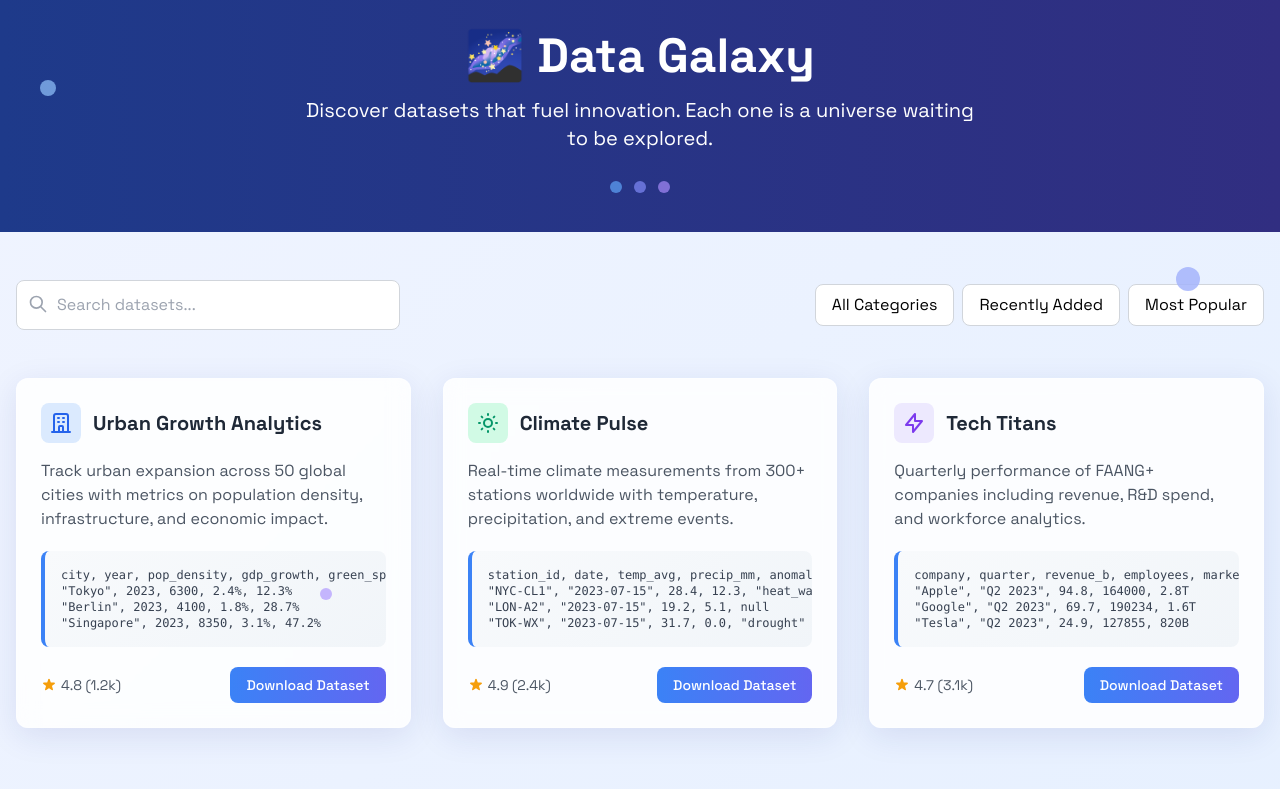
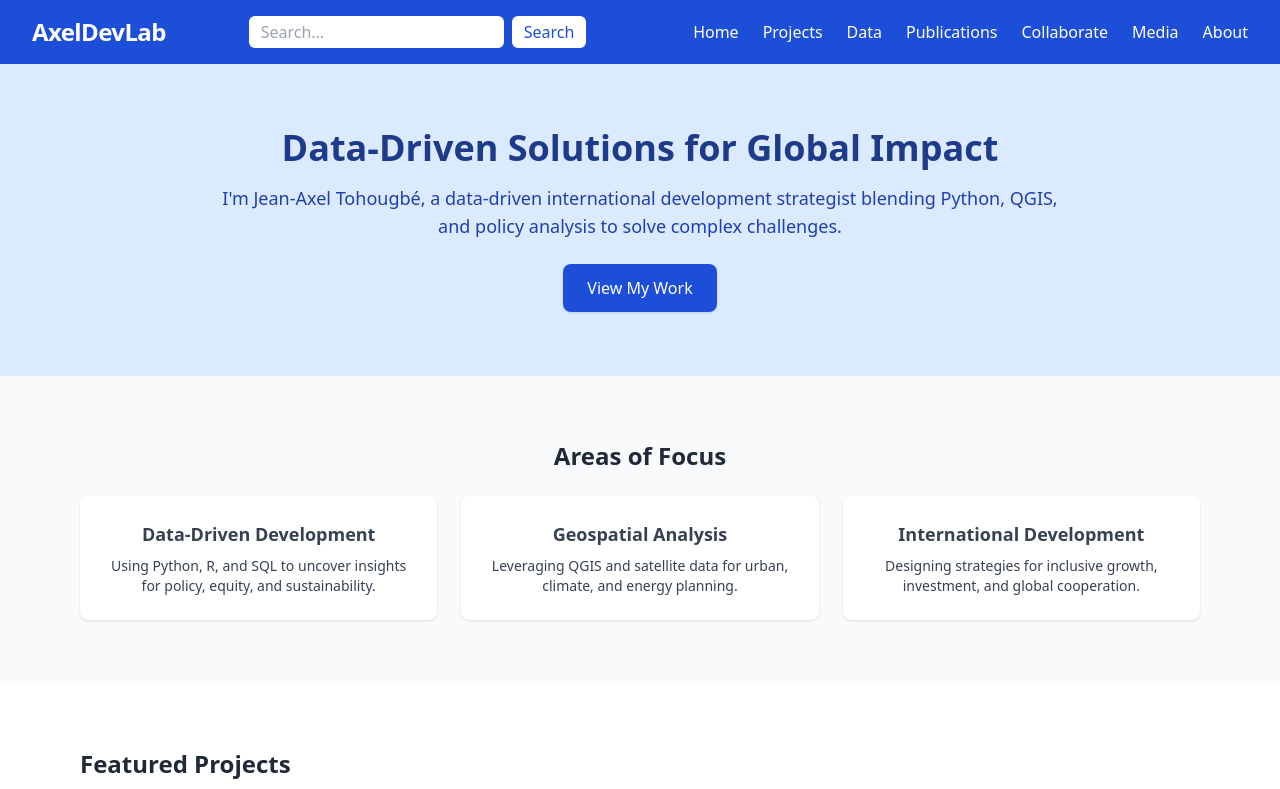
Before and after one commit to jeanaxeldesire79/axeldev-portfolio, a plain HTML site: page index.html in a window 1280 px wide. Shown: the top 789 px of the page. Drawn offline with nearby package versions, Linux system fonts and the light colour scheme.

Commit message:
Initial commit: Sync local project with GitHub

```diff
--- a/index.html
+++ b/index.html
@@ -1,202 +1,159 @@
 <!DOCTYPE html>
 <html lang="en">
 <head>
-  <meta charset="UTF-8">
-  <meta name="viewport" content="width=device-width, initial-scale=1.0">
-  <title>Data Galaxy | AxelDevLab</title>
-  <link href="https://cdn.jsdelivr.net/npm/tailwindcss@2.2.19/dist/tailwind.min.css" rel="stylesheet">
-  <link rel="stylesheet" href="https://cdnjs.cloudflare.com/ajax/libs/animate.css/4.1.1/animate.min.css">
-  <style>
-    @import url('https://fonts.googleapis.com/css2?family=Space+Grotesk:wght@400;500;700&display=swap');
+  <meta charset="UTF-8" />
+  <meta name="viewport" content="width=device-width, initial-scale=1.0" />
+  <title>Axel Dev Portfolio</title>
+  <script src="https://cdn.tailwindcss.com"></script>
+  <link rel="icon" href="static/images/favicon.ico" />
+</head>
+<body class="bg-gray-50 text-gray-900 font-sans">
 
-    body {
-      font-family: 'Space Grotesk', sans-serif;
-      background: linear-gradient(135deg, #f0f4ff, #e6f0ff);
-    }
+ <!-- Header Section -->
+<header class="bg-blue-700 text-white shadow">
+    <div class="max-w-7xl mx-auto px-4 sm:px-6 lg:px-8 flex justify-between items-center py-4">
+      <!-- Logo/Brand -->
+      <a href="index.html" class="text-2xl font-bold tracking-tight">AxelDevLab</a>
 
-    .data-card {
-      background: rgba(255, 255, 255, 0.85);
-      backdrop-filter: blur(10px);
-      border: 1px solid rgba(255, 255, 255, 0.3);
-      transition: all 0.3s ease;
-      box-shadow: 0 8px 32px rgba(31, 38, 135, 0.1);
-    }
+      <!-- Search Bar (Desktop) -->
+      <div class="hidden md:flex items-center space-x-2">
+        <input
+          type="text"
+          placeholder="Search..."
+          class="rounded-md px-3 py-1 text-black focus:outline-none focus:ring-2 focus:ring-blue-300"
+        />
+        <button class="bg-white text-blue-700 px-3 py-1 rounded-md hover:bg-gray-200">
+          Search
+        </button>
+      </div>
 
-    .data-card:hover {
-      transform: translateY(-5px);
-      box-shadow: 0 12px 40px rgba(31, 38, 135, 0.2);
-    }
+      <!-- Navigation Links -->
+      <nav class="hidden md:flex space-x-6 text-white font-medium ml-6">
+        <a href="index.html" class="hover:underline">Home</a>
+        <a href="projects.html" class="hover:underline">Projects</a>
+        <a href="data.html" class="hover:underline">Data</a>
+        <a href="publications.html" class="hover:underline">Publications</a>
+        <a href="collaborate.html" class="hover:underline">Collaborate</a>
+        <a href="media.html" class="hover:underline">Media</a>
+        <a href="about.html" class="hover:underline">About</a>
+      </nav>
 
-    .data-snippet {
-      background: linear-gradient(145deg, #f8fafc, #f1f5f9);
-      border-left: 4px solid #3b82f6;
-    }
+      <!-- Mobile Menu Button -->
+      <button id="mobile-menu-button" class="md:hidden focus:outline-none">
+        <svg class="w-6 h-6" fill="none" stroke="currentColor" stroke-width="2" viewBox="0 0 24 24">
+          <path stroke-linecap="round" stroke-linejoin="round" d="M4 6h16M4 12h16M4 18h16"/>
+        </svg>
+      </button>
+    </div>
 
-    .download-btn {
-      background: linear-gradient(90deg, #3b82f6, #6366f1);
-      color: white;
-      transition: all 0.3s ease;
-    }
+    <!-- Mobile Menu -->
+    <div id="mobile-menu" class="md:hidden px-4 pb-4 hidden space-y-2">
+      <!-- Mobile Search Bar -->
+      <div class="flex space-x-2">
+        <input
+          type="text"
+          placeholder="Search..."
+          class="w-full rounded-md px-3 py-1 text-black focus:outline-none focus:ring-2 focus:ring-blue-300"
+        />
+        <button class="bg-white text-blue-700 px-3 py-1 rounded-md hover:bg-gray-200">
+          Search
+        </button>
+      </div>
 
-    .download-btn:hover {
-      transform: scale(1.03);
-      box-shadow: 0 4px 15px rgba(59, 130, 246, 0.4);
-    }
-
-    .pulse {
-      animation: pulse 2s infinite;
-    }
-
-    @keyframes pulse {
-      0% { opacity: 1; }
-      50% { opacity: 0.7; }
-      100% { opacity: 1; }
-    }
-  </style>
-</head>
-<body class="min-h-screen">
-  <!-- Cosmic Header -->
-  <header class="py-8 px-4 text-center bg-gradient-to-r from-blue-900 to-indigo-900 text-white">
-    <h1 class="text-4xl md:text-5xl font-bold mb-4 animate__animated animate__fadeInDown">🌌 Data Galaxy</h1>
-    <p class="text-xl opacity-90 max-w-2xl mx-auto animate__animated animate__fadeIn animate__delay-1s">
-      Discover datasets that fuel innovation. Each one is a universe waiting to be explored.
-    </p>
-    <div class="mt-6 animate__animated animate__fadeIn animate__delay-2s">
-      <span class="inline-block w-3 h-3 bg-blue-400 rounded-full pulse mr-2"></span>
-      <span class="inline-block w-3 h-3 bg-indigo-400 rounded-full pulse mr-2"></span>
-      <span class="inline-block w-3 h-3 bg-purple-400 rounded-full pulse"></span>
+      <!-- Mobile Nav Links -->
+      <a href="index.html" class="block py-2 text-white hover:underline">Home</a>
+      <a href="projects.html" class="block py-2 text-white hover:underline">Projects</a>
+      <a href="data.html" class="block py-2 text-white hover:underline">Data</a>
+      <a href="publications.html" class="block py-2 text-white hover:underline">Publications</a>
+      <a href="collaborate.html" class="block py-2 text-white hover:underline">Collaborate</a>
+      <a href="media.html" class="block py-2 text-white hover:underline">Media</a>
+      <a href="about.html" class="block py-2 text-white hover:underline">About</a>
     </div>
   </header>
 
-  <!-- Main Content -->
-  <main class="max-w-7xl mx-auto py-12 px-4">
-    <!-- Search & Filters -->
-    <div class="mb-12 flex flex-col md:flex-row justify-between items-center gap-4">
-      <div class="relative w-full md:w-96">
-        <input
-          type="text"
-          placeholder="Search datasets..."
-          class="w-full pl-10 pr-4 py-3 rounded-lg border border-gray-300 focus:ring-2 focus:ring-blue-500 focus:border-transparent"
-        >
-        <svg class="absolute left-3 top-3.5 h-5 w-5 text-gray-400" fill="none" stroke="currentColor" viewBox="0 0 24 24">
-          <path stroke-linecap="round" stroke-linejoin="round" stroke-width="2" d="M21 21l-6-6m2-5a7 7 0 11-14 0 7 7 0 0114 0z"></path>
-        </svg>
-      </div>
-      <div class="flex gap-2">
-        <button class="px-4 py-2 bg-white rounded-lg border border-gray-300 hover:bg-gray-50 transition">All Categories</button>
-        <button class="px-4 py-2 bg-white rounded-lg border border-gray-300 hover:bg-gray-50 transition">Recently Added</button>
-        <button class="px-4 py-2 bg-white rounded-lg border border-gray-300 hover:bg-gray-50 transition">Most Popular</button>
-      </div>
+  <!-- JS for Mobile Menu Toggle -->
+  <script>
+    const btn = document.getElementById('mobile-menu-button');
+    const menu = document.getElementById('mobile-menu');
+    btn.addEventListener('click', () => {
+      menu.classList.toggle('hidden');
+    });
+  </script>
+
+
+  <!-- Hero -->
+  <section class="bg-blue-100 py-16">
+    <div class="max-w-4xl mx-auto px-4 text-center">
+      <h2 class="text-4xl font-bold text-blue-900 mb-4">Data-Driven Solutions for Global Impact</h2>
+      <p class="text-lg text-blue-800 mb-6">I'm Jean-Axel Tohougbé, a data-driven international development strategist blending Python, QGIS, and policy analysis to solve complex challenges.</p>
+      <a href="projects.html" class="inline-block bg-blue-700 text-white px-6 py-3 rounded-lg shadow hover:bg-blue-800 transition">View My Work</a>
     </div>
+  </section>
 
-    <!-- Dataset Grid -->
-    <div class="grid grid-cols-1 md:grid-cols-2 lg:grid-cols-3 gap-8">
-      <!-- Urban Development -->
-      <div class="data-card rounded-xl p-6 animate__animated animate__fadeInUp">
-        <div class="flex items-center mb-4">
-          <div class="bg-blue-100 p-2 rounded-lg mr-3">
-            <svg class="w-6 h-6 text-blue-600" fill="none" stroke="currentColor" viewBox="0 0 24 24">
-              <path stroke-linecap="round" stroke-linejoin="round" stroke-width="2" d="M19 21V5a2 2 0 00-2-2H7a2 2 0 00-2 2v16m14 0h2m-2 0h-5m-9 0H3m2 0h5M9 7h1m-1 4h1m4-4h1m-1 4h1m-5 10v-5a1 1 0 011-1h2a1 1 0 011 1v5m-4 0h4"></path>
-            </svg>
-          </div>
-          <h2 class="text-xl font-bold text-gray-800">Urban Growth Analytics</h2>
+  <!-- ...[everything else above remains same, starting after Hero section] -->
+
+<!-- Areas of Focus -->
+<section class="py-16 bg-gray-50">
+    <div class="max-w-6xl mx-auto px-4 text-center">
+      <h3 class="text-2xl font-bold mb-6 text-gray-800">Areas of Focus</h3>
+      <div class="grid grid-cols-1 md:grid-cols-3 gap-6 text-gray-700">
+        <div class="p-6 bg-white shadow rounded-lg">
+          <h4 class="font-semibold text-lg mb-2">Data-Driven Development</h4>
+          <p class="text-sm">Using Python, R, and SQL to uncover insights for policy, equity, and sustainability.</p>
         </div>
-        <p class="text-gray-600 mb-5">Track urban expansion across 50 global cities with metrics on population density, infrastructure, and economic impact.</p>
-
-        <div class="data-snippet p-4 rounded-lg mb-5 overflow-x-auto">
-          <pre class="text-xs text-gray-700 font-mono">city, year, pop_density, gdp_growth, green_spaces
-"Tokyo", 2023, 6300, 2.4%, 12.3%
-"Berlin", 2023, 4100, 1.8%, 28.7%
-"Singapore", 2023, 8350, 3.1%, 47.2%</pre>
+        <div class="p-6 bg-white shadow rounded-lg">
+          <h4 class="font-semibold text-lg mb-2">Geospatial Analysis</h4>
+          <p class="text-sm">Leveraging QGIS and satellite data for urban, climate, and energy planning.</p>
         </div>
-
-        <div class="flex justify-between items-center">
-          <div class="flex items-center">
-            <svg class="w-4 h-4 text-yellow-500 mr-1" fill="currentColor" viewBox="0 0 20 20">
-              <path d="M9.049 2.927c.3-.921 1.603-.921 1.902 0l1.07 3.292a1 1 0 00.95.69h3.462c.969 0 1.371 1.24.588 1.81l-2.8 2.034a1 1 0 00-.364 1.118l1.07 3.292c.3.921-.755 1.688-1.54 1.118l-2.8-2.034a1 1 0 00-1.175 0l-2.8 2.034c-.784.57-1.838-.197-1.539-1.118l1.07-3.292a1 1 0 00-.364-1.118L2.98 8.72c-.783-.57-.38-1.81.588-1.81h3.461a1 1 0 00.951-.69l1.07-3.292z"></path>
-            </svg>
-            <span class="text-sm text-gray-600">4.8 (1.2k)</span>
-          </div>
-          <a href="#" class="download-btn px-4 py-2 rounded-lg font-medium text-sm">Download Dataset</a>
-        </div>
-      </div>
-
-      <!-- Climate Patterns -->
-      <div class="data-card rounded-xl p-6 animate__animated animate__fadeInUp animate__delay-1s">
-        <div class="flex items-center mb-4">
-          <div class="bg-green-100 p-2 rounded-lg mr-3">
-            <svg class="w-6 h-6 text-green-600" fill="none" stroke="currentColor" viewBox="0 0 24 24">
-              <path stroke-linecap="round" stroke-linejoin="round" stroke-width="2" d="M12 3v1m0 16v1m9-9h-1M4 12H3m15.364 6.364l-.707-.707M6.343 6.343l-.707-.707m12.728 0l-.707.707M6.343 17.657l-.707.707M16 12a4 4 0 11-8 0 4 4 0 018 0z"></path>
-            </svg>
-          </div>
-          <h2 class="text-xl font-bold text-gray-800">Climate Pulse</h2>
-        </div>
-        <p class="text-gray-600 mb-5">Real-time climate measurements from 300+ stations worldwide with temperature, precipitation, and extreme events.</p>
-
-        <div class="data-snippet p-4 rounded-lg mb-5 overflow-x-auto">
-          <pre class="text-xs text-gray-700 font-mono">station_id, date, temp_avg, precip_mm, anomalies
-"NYC-CL1", "2023-07-15", 28.4, 12.3, "heat_wave"
-"LON-A2", "2023-07-15", 19.2, 5.1, null
-"TOK-WX", "2023-07-15", 31.7, 0.0, "drought"</pre>
-        </div>
-
-        <div class="flex justify-between items-center">
-          <div class="flex items-center">
-            <svg class="w-4 h-4 text-yellow-500 mr-1" fill="currentColor" viewBox="0 0 20 20">
-              <path d="M9.049 2.927c.3-.921 1.603-.921 1.902 0l1.07 3.292a1 1 0 00.95.69h3.462c.969 0 1.371 1.24.588 1.81l-2.8 2.034a1 1 0 00-.364 1.118l1.07 3.292c.3.921-.755 1.688-1.54 1.118l-2.8-2.034a1 1 0 00-1.175 0l-2.8 2.034c-.784.57-1.838-.197-1.539-1.118l1.07-3.292a1 1 0 00-.364-1.118L2.98 8.72c-.783-.57-.38-1.81.588-1.81h3.461a1 1 0 00.951-.69l1.07-3.292z"></path>
-            </svg>
-            <span class="text-sm text-gray-600">4.9 (2.4k)</span>
-          </div>
-          <a href="#" class="download-btn px-4 py-2 rounded-lg font-medium text-sm">Download Dataset</a>
-        </div>
-      </div>
-
-      <!-- Tech Industry -->
-      <div class="data-card rounded-xl p-6 animate__animated animate__fadeInUp animate__delay-2s">
-        <div class="flex items-center mb-4">
-          <div class="bg-purple-100 p-2 rounded-lg mr-3">
-            <svg class="w-6 h-6 text-purple-600" fill="none" stroke="currentColor" viewBox="0 0 24 24">
-              <path stroke-linecap="round" stroke-linejoin="round" stroke-width="2" d="M13 10V3L4 14h7v7l9-11h-7z"></path>
-            </svg>
-          </div>
-          <h2 class="text-xl font-bold text-gray-800">Tech Titans</h2>
-        </div>
-        <p class="text-gray-600 mb-5">Quarterly performance of FAANG+ companies including revenue, R&D spend, and workforce analytics.</p>
-
-        <div class="data-snippet p-4 rounded-lg mb-5 overflow-x-auto">
-          <pre class="text-xs text-gray-700 font-mono">company, quarter, revenue_b, employees, market_cap
-"Apple", "Q2 2023", 94.8, 164000, 2.8T
-"Google", "Q2 2023", 69.7, 190234, 1.6T
-"Tesla", "Q2 2023", 24.9, 127855, 820B</pre>
-        </div>
-
-        <div class="flex justify-between items-center">
-          <div class="flex items-center">
-            <svg class="w-4 h-4 text-yellow-500 mr-1" fill="currentColor" viewBox="0 0 20 20">
-              <path d="M9.049 2.927c.3-.921 1.603-.921 1.902 0l1.07 3.292a1 1 0 00.95.69h3.462c.969 0 1.371 1.24.588 1.81l-2.8 2.034a1 1 0 00-.364 1.118l1.07 3.292c.3.921-.755 1.688-1.54 1.118l-2.8-2.034a1 1 0 00-1.175 0l-2.8 2.034c-.784.57-1.838-.197-1.539-1.118l1.07-3.292a1 1 0 00-.364-1.118L2.98 8.72c-.783-.57-.38-1.81.588-1.81h3.461a1 1 0 00.951-.69l1.07-3.292z"></path>
-            </svg>
-            <span class="text-sm text-gray-600">4.7 (3.1k)</span>
-          </div>
-          <a href="#" class="download-btn px-4 py-2 rounded-lg font-medium text-sm">Download Dataset</a>
+        <div class="p-6 bg-white shadow rounded-lg">
+          <h4 class="font-semibold text-lg mb-2">International Development</h4>
+          <p class="text-sm">Designing strategies for inclusive growth, investment, and global cooperation.</p>
         </div>
       </div>
     </div>
+  </section>
 
-    <!-- CTA Section -->
-    <div class="mt-16 text-center animate__animated animate__fadeIn">
-      <h3 class="text-2xl font-bold mb-4">Need Custom Data Solutions?</h3>
-      <p class="text-gray-600 max-w-2xl mx-auto mb-6">We can curate specialized datasets tailored to your research or business needs.</p>
-      <button class="px-8 py-3 bg-gradient-to-r from-blue-600 to-indigo-600 text-white rounded-full font-bold hover:shadow-lg transition-all transform hover:scale-105">
-        Request Custom Data
-      </button>
+  <!-- Keep rest of homepage (Projects, Footer, etc.) same -->
+
+
+  <!-- Project Previews -->
+  <section class="py-16 bg-white">
+    <div class="max-w-6xl mx-auto px-4">
+      <h3 class="text-2xl font-semibold text-gray-800 mb-8">Featured Projects</h3>
+
+      <div class="grid grid-cols-1 md:grid-cols-2 gap-8">
+        <!-- Example iframe project preview -->
+        <div class="border rounded-lg shadow hover:shadow-lg transition">
+          <iframe src="output/interactive_plot.html" class="w-full h-64 rounded-t-lg" loading="lazy"></iframe>
+          <div class="p-4">
+            <h4 class="font-semibold text-lg">Interactive Development Plot</h4>
+            <p class="text-sm text-gray-600">A Plotly-powered data visualization showing development metrics.</p>
+          </div>
+        </div>
+
+        <!-- Placeholder or second project -->
+        <div class="border rounded-lg shadow hover:shadow-lg transition">
+          <iframe src="output/your_map_here.html" class="w-full h-64 rounded-t-lg" loading="lazy"></iframe>
+          <div class="p-4">
+            <h4 class="font-semibold text-lg">QGIS Exported Map</h4>
+            <p class="text-sm text-gray-600">A spatial visualization exported from QGIS showcasing geospatial data.</p>
+          </div>
+        </div>
+      </div>
     </div>
-  </main>
+  </section>
 
-  <!-- Animated Background Elements -->
-  <div class="fixed top-0 left-0 w-full h-full -z-10 overflow-hidden pointer-events-none">
-    <div class="absolute top-20 left-10 w-4 h-4 rounded-full bg-blue-300 opacity-20 animate-pulse"></div>
-    <div class="absolute top-1/3 right-20 w-6 h-6 rounded-full bg-indigo-300 opacity-15 animate-pulse" style="animation-delay: 0.5s;"></div>
-    <div class="absolute bottom-1/4 left-1/4 w-3 h-3 rounded-full bg-purple-300 opacity-20 animate-pulse" style="animation-delay: 1s;"></div>
-  </div>
+  <!-- Footer -->
+  <footer class="bg-gray-100 py-6 mt-12">
+    <div class="max-w-6xl mx-auto px-4 flex flex-col sm:flex-row justify-between items-center">
+      <p class="text-sm text-gray-500">&copy; 2025 Jean-Axel Tohougbé</p>
+      <div class="space-x-4 text-gray-500 mt-2 sm:mt-0">
+        <a href="https://github.com/jeanaxeldesire79" target="_blank" class="hover:text-blue-600">GitHub</a>
+        <a href="mailto:jeanaxel@example.com" class="hover:text-blue-600">Email</a>
+        <a href="#" class="hover:text-blue-600">LinkedIn</a>
+      </div>
+    </div>
+  </footer>
+
 </body>
 </html>
```
